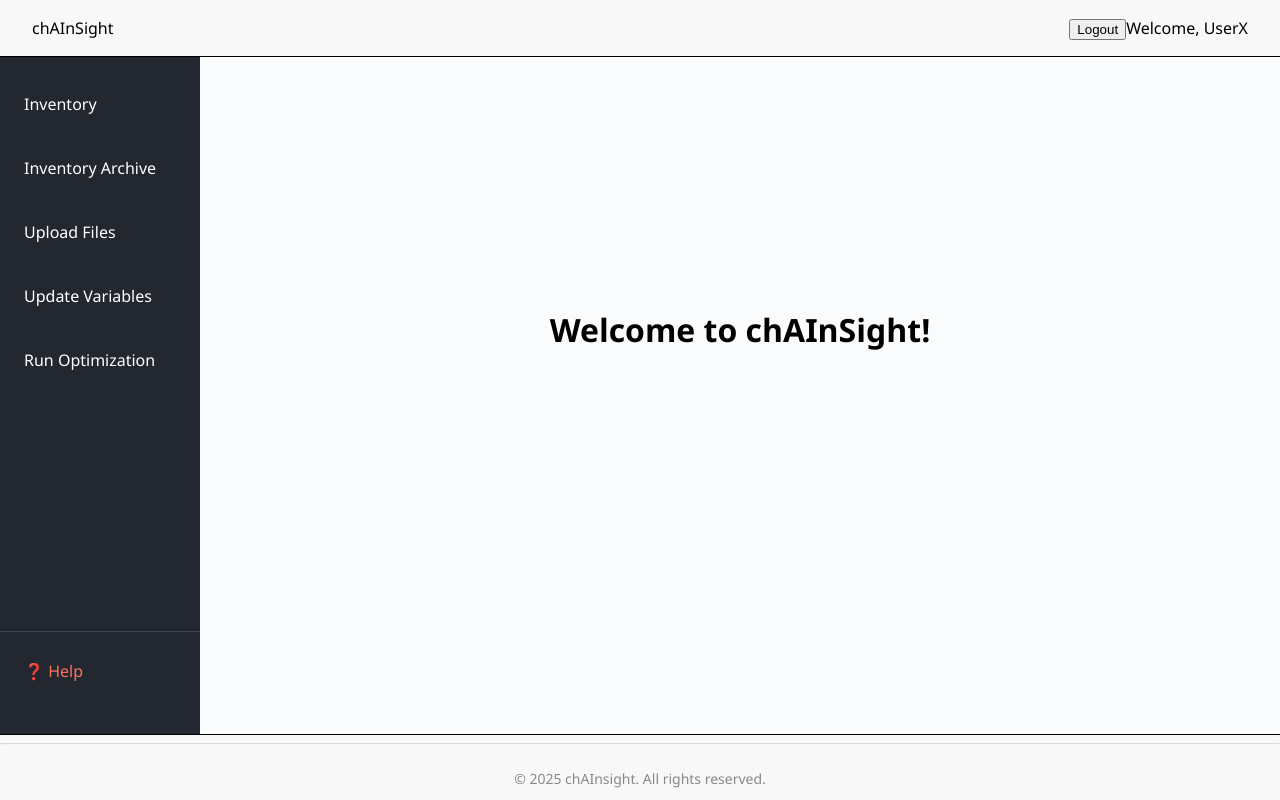
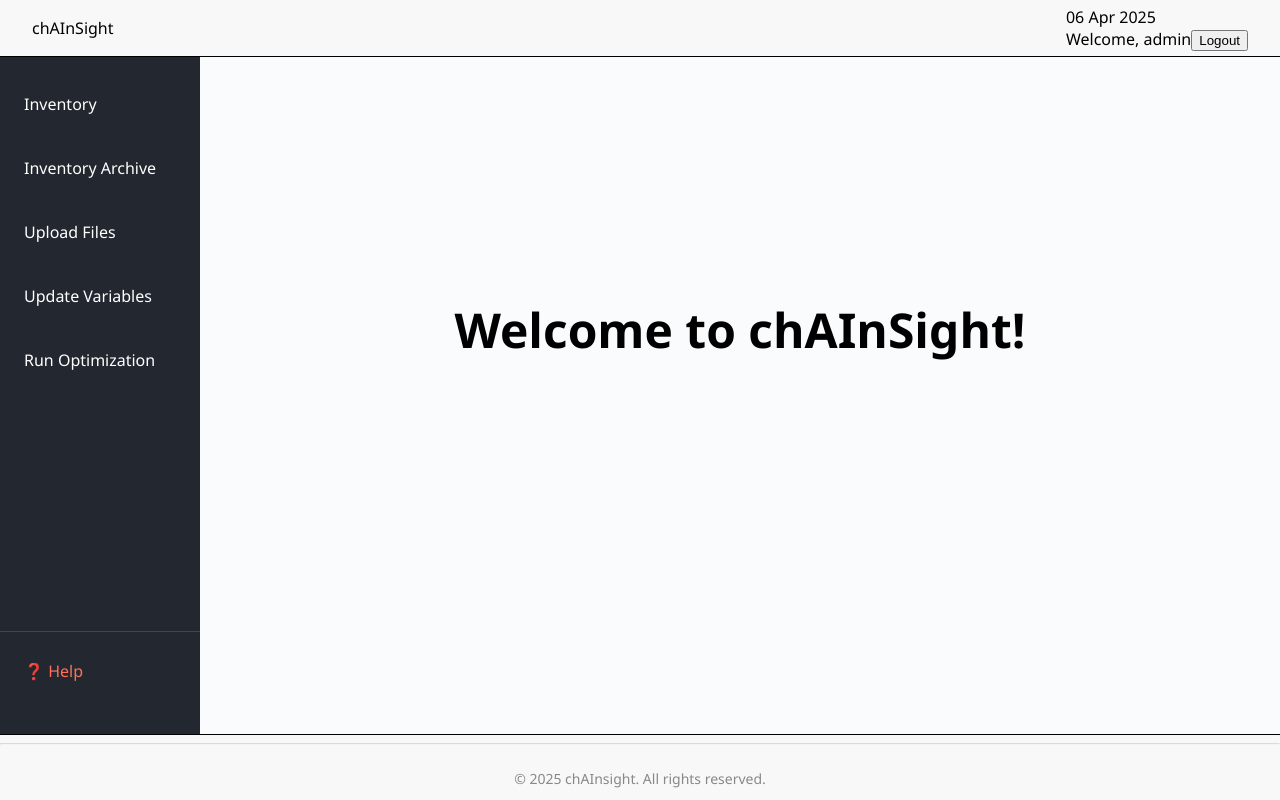
Before and after one commit to ilyasmert/chainsight, a React (Create React App) app in the folder chainsight_frontend/: page / in a window 1280 px wide. Built offline with nearby package versions, Linux system fonts and the light colour scheme.

Commit message:
date added to the header

```diff
--- a/chainsight_frontend/src/components/Header.js
+++ b/chainsight_frontend/src/components/Header.js
@@ -3,19 +3,25 @@ import { useNavigate } from 'react-router-dom';
 
 const Header = () => {
   const navigate = useNavigate();
-
+  const today = new Date().toLocaleDateString('en-GB', {
+    day: '2-digit',
+    month: 'short',
+    year: 'numeric',
+  }); // Output: 06 May 2025
   return (
     <div className="header flex justify-between items-center p-4 border-b">
       <span
         className="font-bold text-lg"
-        style={{ cursor: 'pointer', color: '#OOOOOO' }}
+        style={{ cursor: 'pointer', color: '#000000' }}
         onClick={() => navigate('/')}
       >
         chAInSight
       </span>
-      <div className="flex items-center space-x-2">
-        <button className="btn">Logout</button>
-        <span className="text-xs text-gray-500 ml-2">Welcome, UserX</span>
+      <div className="flex items-center space-x-4">
+        <span className="text-sm text-black-600">{today}</span>
+        <div className="h-4 border-l border-gray-400" />
+        <span className="text-xs text-gray-500">Welcome, admin</span>
+        <button className="btn ml-2">Logout</button>
       </div>
     </div>
   );
--- a/chainsight_frontend/src/pages/HomePage.js
+++ b/chainsight_frontend/src/pages/HomePage.js
@@ -7,7 +7,7 @@ const HomePage = () => (
     justifyContent: 'center',
     height: '60vh',
     fontWeight: 700,
-    fontSize: 32
+    fontSize: 48
   }}>
     Welcome to chAInSight!
   </div>
```
